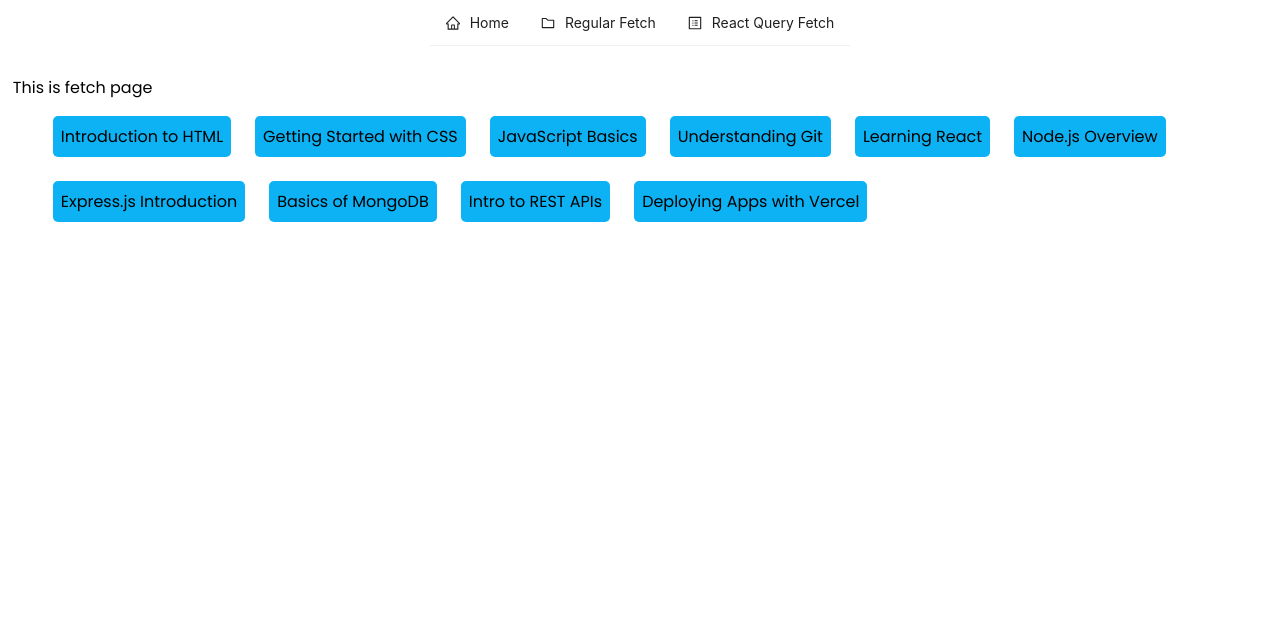
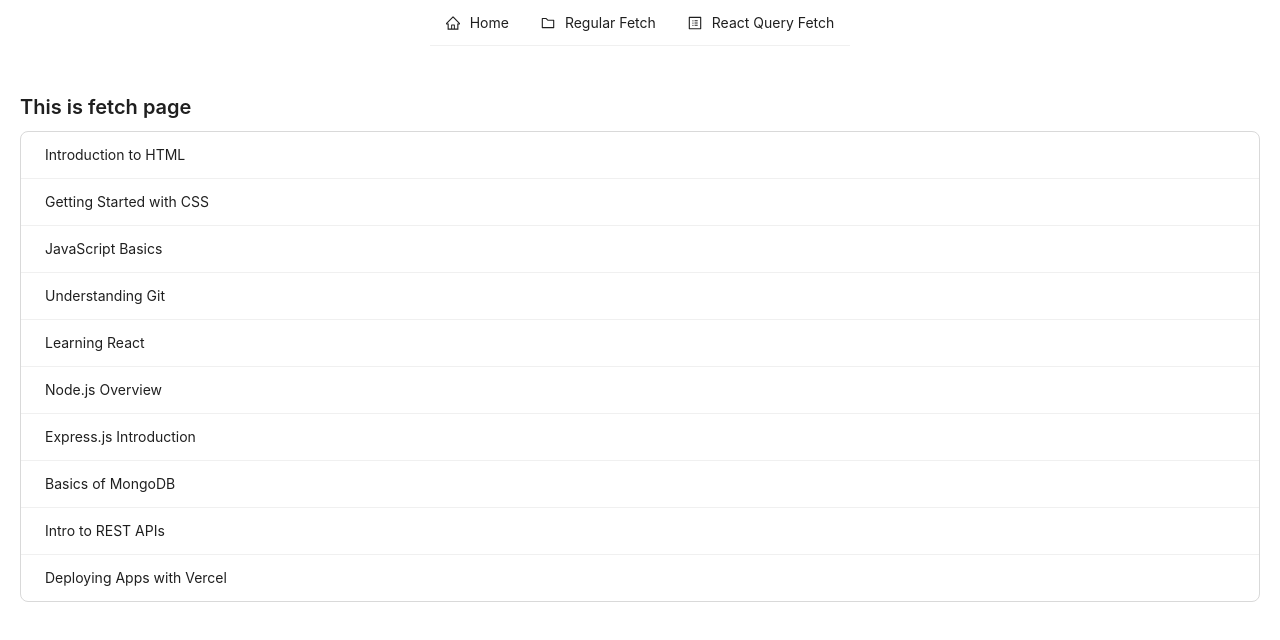
Before and after one commit to sham-sha/Tanstack-Axios-CRUD, a React (Vite) app: page /fetch in a window 1280 px wide. Shown: the top 640 px of the page. Built offline with nearby package versions, Linux system fonts and the light colour scheme; data requests are answered from the project's data file; a web font is replaced by a local one.

Commit message:
ant design component added in fetch pageb

```diff
--- a/src/css/Fetch.css
+++ b/src/css/Fetch.css
@@ -1,14 +1,6 @@
-.posts{
+.centered-loading {
     display: flex;
-    flex-wrap: wrap;
-    gap: 3vh;
-}
-
-.post{
-    list-style-type:none;
-    background-color: rgb(12, 178, 243);
-    padding: 1vh;
-    border-radius: 5px;
-    transition: 0.5s;
-    width: max-content;
-}
+    justify-content: center;
+    align-items: center;
+    height: 50vh;
+  }
--- a/src/pages/Fetch.jsx
+++ b/src/pages/Fetch.jsx
@@ -1,8 +1,8 @@
 import axios from "axios";
 import React, { useEffect, useState } from "react";
-import '../css/Fetch.css'
+import { List, Typography, Spin, Alert } from "antd";
 
-
+import "../css/Fetch.css";
 
 function Fetch() {
   const [posts, setPosts] = useState([]);
@@ -16,7 +16,7 @@ function Fetch() {
       setPosts(response.data);
     } catch (error) {
       setIsError(true);
-      setError(error);
+      setError(error.message);
     } finally {
       setIsLoading(false);
     }
@@ -27,21 +27,44 @@ function Fetch() {
   }, []);
 
   if (isLoading) {
-    return <p>wait till loading</p>;
+    return (
+      <div
+        style={{
+          display: "flex",
+          justifyContent: "center",
+          alignItems: "center",
+          height: "100vh",
+        }}
+      >
+        <Spin tip="Loading..." size="large" />
+      </div>
+    );
   }
 
   if (isError) {
-    return <p style={{color:"red"}}>error {error.message}</p>;
+    return (
+      <Alert
+        message="Error"
+        description={error}
+        type="error"
+        showIcon
+        style={{ marginTop: 50 }}
+      />
+    );
   }
 
   return (
-    <main>
-      <p> This is fetch page</p>
-      <ul className="posts">
-        {posts.map((post) => {
-          return <li key={post.id} className="post">{post.title}</li>;
-        })}
-      </ul>
+    <main style={{ padding: "20px" }}>
+      <Typography.Title level={4}>This is fetch page</Typography.Title>
+      <List
+        bordered
+        dataSource={posts}
+        renderItem={(item) => (
+          <List.Item>
+            <Typography.Text>{item.title}</Typography.Text>
+          </List.Item>
+        )}
+      />
     </main>
   );
 }
```
